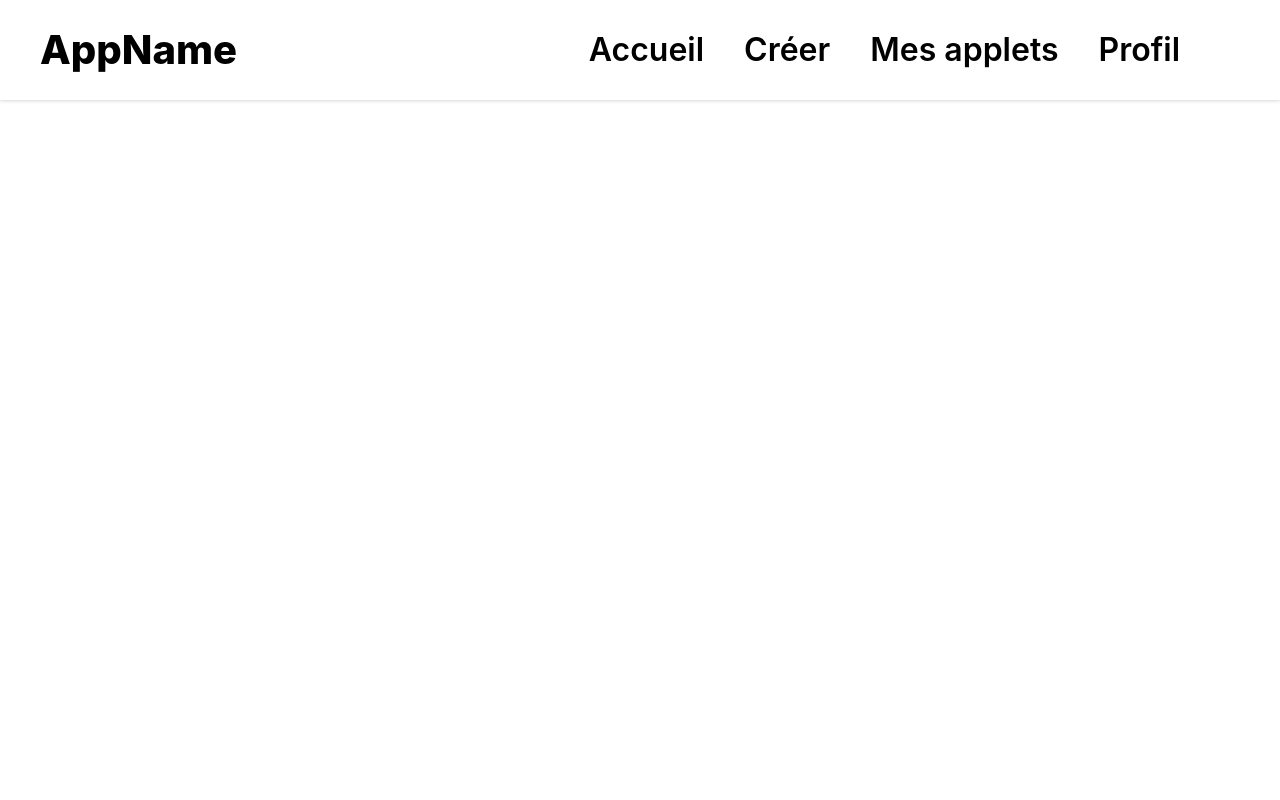
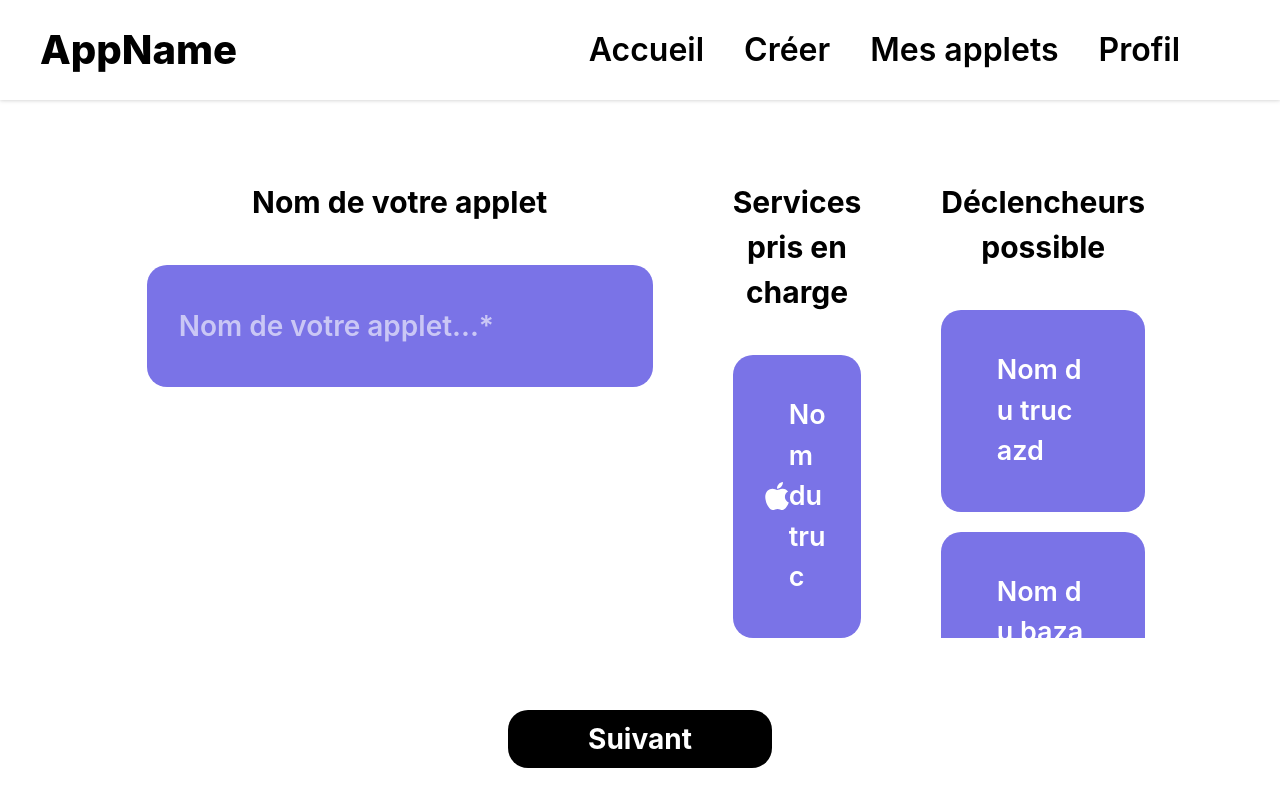
Before and after one commit to Nathandelenclos/Area, a React (Create React App) app in the folder web/: page /create-applet in a window 1280 px wide. Built offline with nearby package versions, Linux system fonts and the light colour scheme.

Commit message:
[AREA-77] feat(web-app): Page to create applet trigger almost finished but still not linked to back

```diff
--- a/web/package.json
+++ b/web/package.json
@@ -3,6 +3,11 @@
   "version": "0.1.0",
   "private": true,
   "dependencies": {
+    "@fortawesome/fontawesome-svg-core": "^6.4.2",
+    "@fortawesome/free-brands-svg-icons": "^6.4.2",
+    "@fortawesome/free-regular-svg-icons": "^6.4.2",
+    "@fortawesome/free-solid-svg-icons": "^6.4.2",
+    "@fortawesome/react-fontawesome": "^0.2.0",
     "@testing-library/jest-dom": "^5.17.0",
     "@testing-library/react": "^13.4.0",
     "@testing-library/user-event": "^13.5.0",
--- /dev/null
+++ b/web/src/components/AppletCreationButtons.tsx
@@ -0,0 +1,39 @@
+import React, { useState } from "react";
+import { IconName } from "@fortawesome/fontawesome-svg-core";
+import { FontAwesomeIcon } from "@fortawesome/react-fontawesome";
+type AppletCreationButtonsProps = {
+  ContainerTitle: string;
+  Icon?: IconName;
+};
+
+export default function AppletCreationButtons({
+  ContainerTitle,
+  Icon,
+}: AppletCreationButtonsProps) {
+  const [isClicked, setIsClicked] = useState(false);
+
+  const handleDivClick = () => {
+    setIsClicked(!isClicked);
+    console.log("Clicked on " + ContainerTitle);
+  };
+
+  return (
+    <div
+      className={`px-8 py-10 rounded-[20px] mb-5 ${
+        isClicked ? "bg-[#38356C]" : "bg-[#7A73E7]"
+      }`}
+      onClick={handleDivClick}
+    >
+      <div className="flex justify-evenly items-center w-full">
+        {Icon ? (
+          <FontAwesomeIcon icon={["fab", Icon]} size="2x" color="white" />
+        ) : (
+          <></>
+        )}
+        <h1 className="text-[27px] text-white font-semibold break-all w-4/6">
+          {ContainerTitle}
+        </h1>
+      </div>
+    </div>
+  );
+}
--- /dev/null
+++ b/web/src/components/AppletCreationInputName.tsx
@@ -0,0 +1,17 @@
+import React from "react";
+import AppContext from "context/AppContextProvider";
+
+export default function AppletCreationInputName() {
+  const { translate } = AppContext();
+  return (
+    <div className="bg-[#7A73E7] px-8 py-10 rounded-[20px]">
+      <div className="flex justify-evenly items-center w-full">
+        <input
+          type="text"
+          placeholder={translate("create-applets", "input-applet-placeholder")}
+          className="border-0 bg-[#7A73E7] text-white text-[28px] focus:outline-none placeholder-[#FFFFFF99] font-semibold"
+        />
+      </div>
+    </div>
+  );
+}
--- a/web/src/components/OAuthButtons.tsx
+++ b/web/src/components/OAuthButtons.tsx
@@ -31,7 +31,8 @@ function OAuthList() {
       {oAuths.map((oauth) => (
         <button
           key={oauth.name}
-          className={`justify-center items-center flex bg-[${oauth.color}] hover:bg-[#4e6aa3] text-white text-base font-bold w-1/6 px-6 py-2 rounded mt-5 mb-10`}
+          className="justify-center items-center flex hover:bg-[#4e6aa3] text-white text-base font-bold w-1/6 px-6 py-2 rounded mt-5 mb-10"
+          style={{ backgroundColor: oauth.color }}
         >
           {oauth.shortName}
         </button>
@@ -45,11 +46,11 @@ function ConnectionsOptionsSeparator() {
   return (
     <div className="w-full justify-center items-center flex">
       <div className="flex flex-row justify-center items-center w-10/12">
-        <div className="border-2 w-4/6 border-[#DBDBDB]"></div>
-        <p className="text-center text-[#B7B7B7] w-4/5">
+        <div className="border-2 w-full border-[#DBDBDB]"></div>
+        <p className="text-center min-w-max mx-2 text-[#B7B7B7]">
           {translate("login", "orConnectWith")}
         </p>
-        <div className="border-2 w-4/6 border-[#DBDBDB]"></div>
+        <div className="border-2 w-full border-[#DBDBDB]"></div>
       </div>
     </div>
   );
--- /dev/null
+++ b/web/src/components/OptionListContainer.tsx
@@ -0,0 +1,49 @@
+import React from "react";
+import AppletCreationButtons from "./AppletCreationButtons";
+import { IconName } from "@fortawesome/fontawesome-svg-core";
+
+type AppletServiceStruct = {
+  id: number;
+  title: string;
+  logo?: IconName;
+};
+
+type OptionListContainerProps = {
+  ContainerTitle: string;
+  childrens?: AppletServiceStruct[];
+  inputField?: React.ReactNode;
+};
+
+function AppletList({ childs }: { childs: AppletServiceStruct[] }) {
+  return (
+    <div>
+      {childs.map((child) =>
+        child.logo ? (
+          <AppletCreationButtons
+            ContainerTitle={child.title}
+            Icon={child.logo}
+          />
+        ) : (
+          <AppletCreationButtons ContainerTitle={child.title} />
+        ),
+      )}
+    </div>
+  );
+}
+
+export default function OptionListContainer({
+  ContainerTitle,
+  childrens,
+  inputField,
+}: OptionListContainerProps) {
+  return (
+    <div className="w-full mx-10 flex flex-col">
+      <h1 className="font-bold text-[30px] text-center my-10">
+        {ContainerTitle}
+      </h1>
+      <div className="overflow-y-scroll">
+        {inputField ? inputField : <AppletList childs={childrens ?? []} />}
+      </div>
+    </div>
+  );
+}
--- a/web/src/index.tsx
+++ b/web/src/index.tsx
@@ -4,6 +4,15 @@ import "./index.css";
 import App from "./App";
 import reportWebVitals from "./reportWebVitals";
 import { AppContextProvider } from "@src/context/AppContextProvider";
+import { library } from "@fortawesome/fontawesome-svg-core";
+import { fas } from "@fortawesome/free-solid-svg-icons";
+import { far } from "@fortawesome/free-regular-svg-icons";
+import { fab } from "@fortawesome/free-brands-svg-icons";
+import "@fortawesome/fontawesome-svg-core/styles.css"; // import Font Awesome CSS
+import { config } from "@fortawesome/fontawesome-svg-core";
+config.autoAddCss = false; // Tell Font Awesome to skip adding the CSS automatically since it's being imported above
+
+library.add(fab, far, fas);
 
 const root = ReactDOM.createRoot(
   document.getElementById("root") as HTMLElement,
--- a/web/src/lang/fr.json
+++ b/web/src/lang/fr.json
@@ -24,5 +24,14 @@
   "applets": {
     "title": "Mes applets",
     "create": "Créer une applet"
+  },
+  "create-applets": {
+    "applet-name-trigger": "Nom de votre applet",
+    "supported-services-trigger": "Services pris en charge",
+    "triggers-for-service": "Déclencheurs possible",
+    "reactions-number-reaction": "Nombre de réactions",
+    "supported-services-reaction": "Services pris en charge",
+    "reactions-for-service": "Réactions possible",
+    "input-applet-placeholder": "Nom de votre applet...*"
   }
 }
--- a/web/src/pages/CreateApplet.tsx
+++ b/web/src/pages/CreateApplet.tsx
@@ -1,10 +1,59 @@
 import React from "react";
 import NavBar from "@components/NavBar";
+import OptionListContainer from "@components/OptionListContainer";
+import AppletCreationInputName from "@components/AppletCreationInputName";
+import AppContext from "context/AppContextProvider";
+import { IconName } from "@fortawesome/fontawesome-svg-core";
+
+type AppletServiceStruct = {
+  id: number;
+  title: string;
+  logo?: IconName;
+};
 
 export default function CreateApplet() {
+  const { translate } = AppContext();
+
+  const appletServiceList: AppletServiceStruct[] = [
+    { id: 1, title: "Nom du truc", logo: "apple" },
+    {
+      id: 2,
+      title: "Nom du bazard",
+      logo: "spotify",
+    },
+  ];
+  const appletTriggerList: AppletServiceStruct[] = [
+    { id: 1, title: "Nom du truc azd" },
+    { id: 2, title: "Nom du bazard" },
+    { id: 3, title: "Nom du bazard" },
+    { id: 4, title: "Nom du bazard" },
+    { id: 5, title: "Nom du bazard" },
+    { id: 6, title: "Nom du bazard" },
+    { id: 7, title: "Nom du bazard" },
+  ];
   return (
-    <div className="w-full h-full">
+    <div className="w-full h-full flex flex-col items-center">
       <NavBar />
+      <div className="flex w-5/6 justify-between my-10 overflow-hidden">
+        <OptionListContainer
+          ContainerTitle={translate("create-applets", "applet-name-trigger")}
+          inputField={<AppletCreationInputName />}
+        />
+        <OptionListContainer
+          ContainerTitle={translate(
+            "create-applets",
+            "supported-services-trigger",
+          )}
+          childrens={appletServiceList}
+        />
+        <OptionListContainer
+          ContainerTitle={translate("create-applets", "triggers-for-service")}
+          childrens={appletTriggerList}
+        />
+      </div>
+      <div className="bg-black text-white font-bold px-20 py-2 rounded-[20px] text-[28px] my-8">
+        <p>Suivant</p>
+      </div>
     </div>
   );
 }
```
